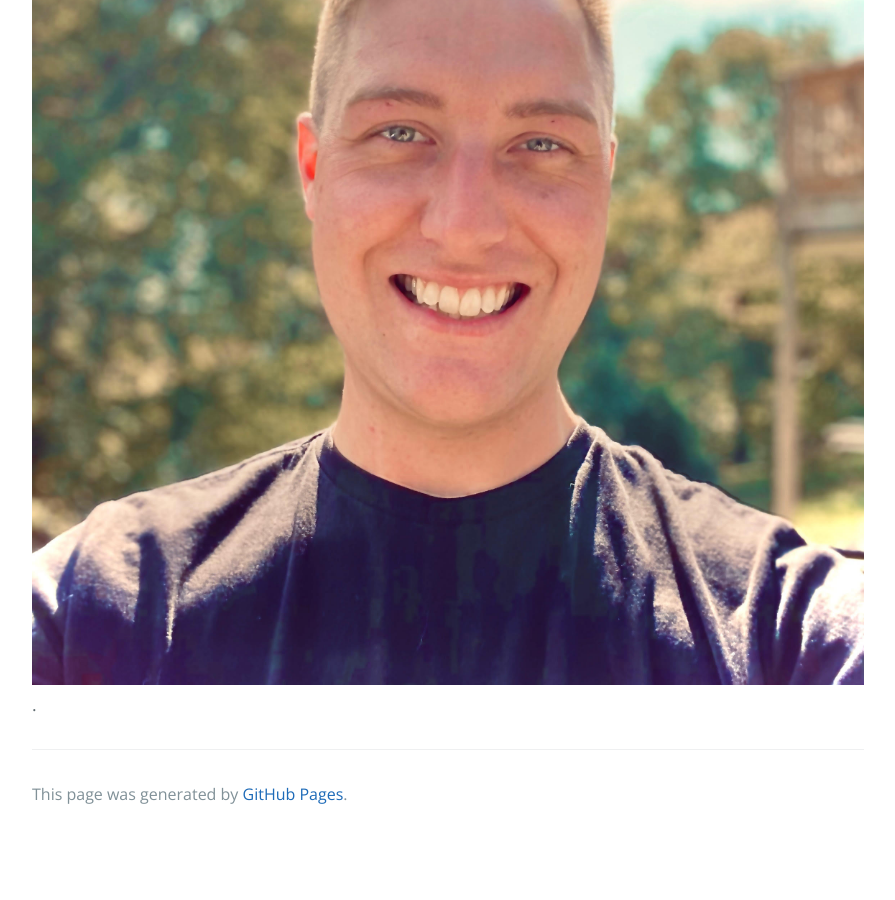
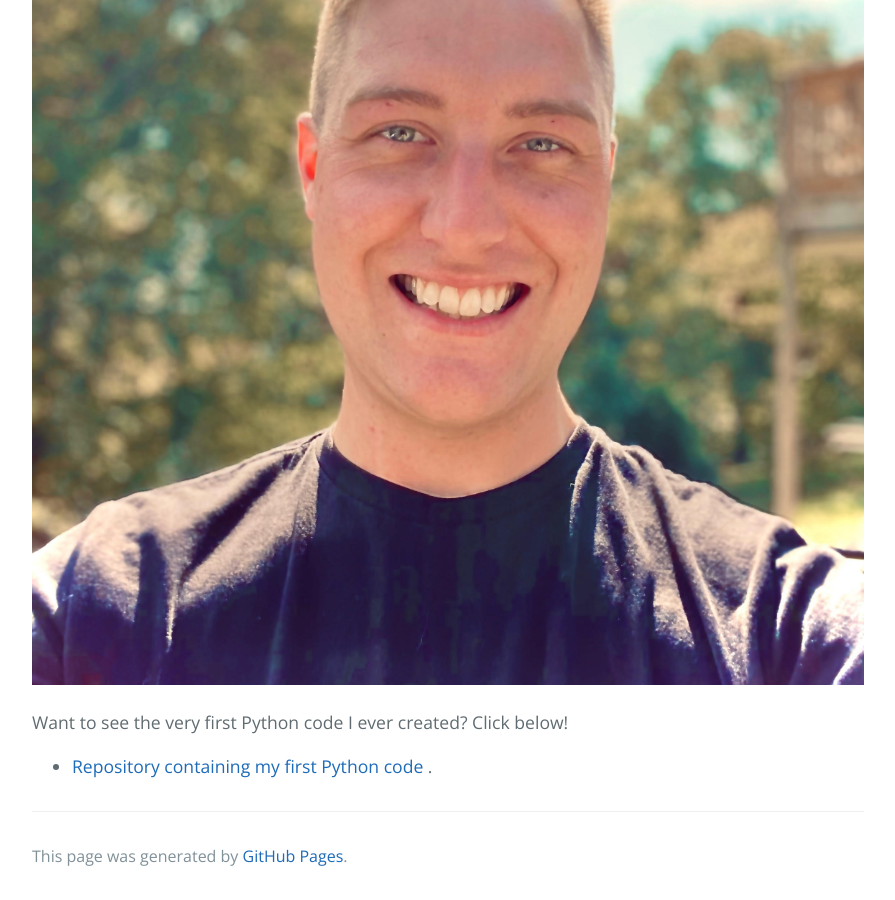
Before and after one commit to yebot10/yebot10.github.io, a Jekyll site: the page built from index.md, in a window 1280 px wide and 900 px high, scrolled down 744 px. Shown: the whole window, without its empty margins (192-1087 px from the left). Built offline with Jekyll 4.4.1, drawn with Linux system fonts in a browser that asks for light colours; our own code applies the rules of GitHub Pages for plain Markdown files; before the commit the page ends 1582 px from its top, so only the background shows below that.

Commit message:
Update index.md

```diff
--- a/index.md
+++ b/index.md
@@ -8,4 +8,7 @@ Click below to see the MatPlotLib graphing assignments I completed as a part of
 - [MatPlotLib Graphing Assignments](/just_for_fun)
 
 ![My Profile Picture](/pics/profile-pic.jpg)
+
+Want to see the very first Python code I ever created? Click below!
+- [Repository containing my first Python code](https://github.com/yebot10/Sample)
 .
```
